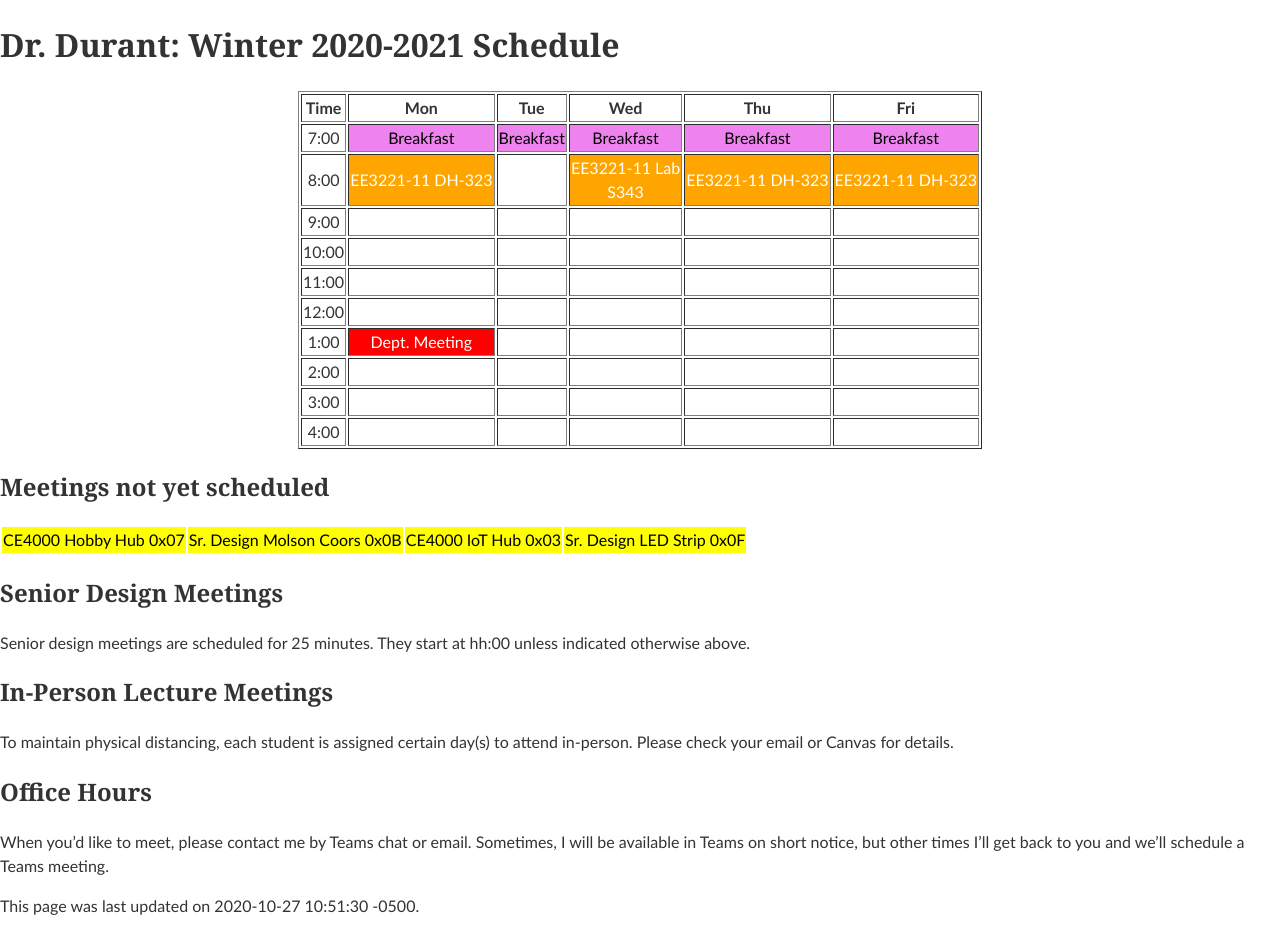
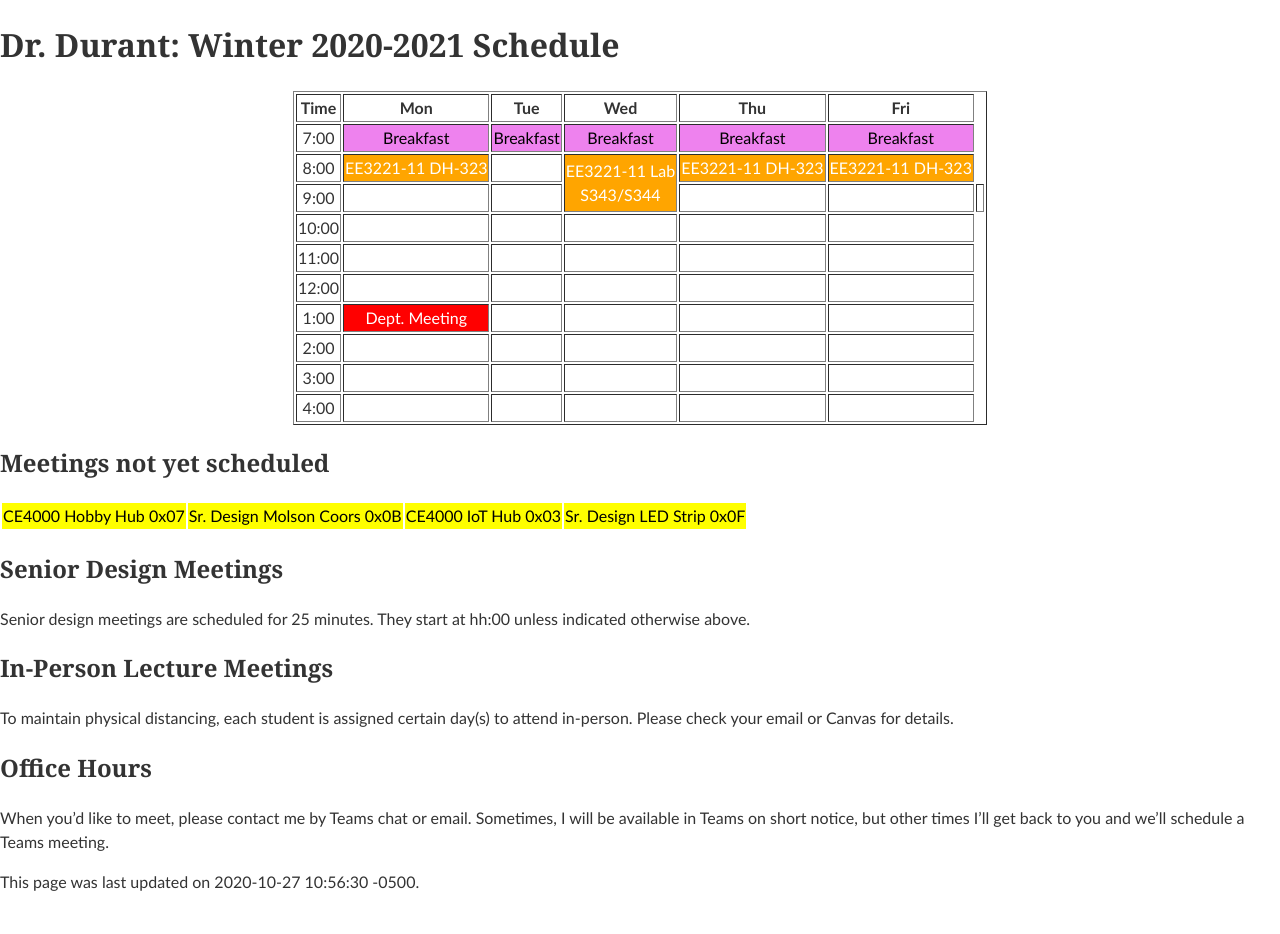
Before and after one commit to edurant/edurant.github.io, a Jekyll site: the page built from sched/w2021.md, in a window 1280 px wide. Built offline with Jekyll 4.4.1, drawn with Linux system fonts in a browser that asks for light colours; after the commit the page ends 910 px from its top, so only the background shows below that.

Commit message:
winter schedule corrections

```diff
--- a/sched/w2021.md
+++ b/sched/w2021.md
@@ -1,6 +1,6 @@
 ---
 title: "Dr. Durant: Winter 2020-2021 Schedule"
-date: 2020-10-27 10:51:30 -0500
+date: 2020-10-27 10:56:30 -0500
 ---
 
 <style type="text/css">
@@ -14,17 +14,17 @@ td.lunch  { background-color: violet;  color: black; }
 
 <div align="center">
 <table border>
-<tr><th>Time</th>       <th>Mon</th>                                    <th>Tue</th>                        <th>Wed</th>                                    <th>Thu</th>                                    <th>Fri</th>                                    </tr>
-<tr><td>7:00</td>       <td class="lunch">Breakfast</td>                <td class="lunch">Breakfast</td>    <td class="lunch">Breakfast</td>                <td class="lunch">Breakfast</td>                <td class="lunch">Breakfast</td>                </tr>
-<tr><td>8:00</td>       <td class="ee3221">EE3221-11&nbsp;DH-323</td>   <td>&nbsp;</td>                     <td class="ee3221">EE3221-11 Lab<br/>S343</td>  <td class="ee3221">EE3221-11&nbsp;DH-323</td>   <td class="ee3221">EE3221-11&nbsp;DH-323</td>   </tr>
-<tr><td>9:00</td>       <td>&nbsp;</td>                                 <td>&nbsp;</td>                     <td>&nbsp;</td>                                 <td>&nbsp;</td>                                 <td>&nbsp;</td>                                 </tr>
-<tr><td>10:00</td>      <td>&nbsp;</td>                                 <td>&nbsp;</td>                     <td>&nbsp;</td>                                 <td>&nbsp;</td>                                 <td>&nbsp;</td>                                 </tr>
-<tr><td>11:00</td>      <td>&nbsp;</td>                                 <td>&nbsp;</td>                     <td>&nbsp;</td>                                 <td>&nbsp;</td>                                 <td>&nbsp;</td>                                 </tr>
-<tr><td>12:00</td>      <td>&nbsp;</td>                                 <td>&nbsp;</td>                     <td>&nbsp;</td>                                 <td>&nbsp;</td>                                 <td>&nbsp;</td>                                 </tr>
-<tr><td>1:00</td>       <td class="am">Dept. Meeting</td>               <td>&nbsp;</td>                     <td>&nbsp;</td>                                 <td>&nbsp;</td>                                 <td>&nbsp;</td>                                 </tr>
-<tr><td>2:00</td>       <td>&nbsp;</td>                                 <td>&nbsp;</td>                     <td>&nbsp;</td>                                 <td>&nbsp;</td>                                 <td>&nbsp;</td>                                 </tr>
-<tr><td>3:00</td>       <td>&nbsp;</td>                                 <td>&nbsp;</td>                     <td>&nbsp;</td>                                 <td>&nbsp;</td>                                 <td>&nbsp;</td>                                 </tr>
-<tr><td>4:00</td>       <td>&nbsp;</td>                                 <td>&nbsp;</td>                     <td>&nbsp;</td>                                 <td>&nbsp;</td>                                 <td>&nbsp;</td>                                 </tr>
+<tr><th>Time</th>       <th>Mon</th>                                    <th>Tue</th>                        <th>Wed</th>                                                    <th>Thu</th>                                    <th>Fri</th>                                    </tr>
+<tr><td>7:00</td>       <td class="lunch">Breakfast</td>                <td class="lunch">Breakfast</td>    <td class="lunch">Breakfast</td>                                <td class="lunch">Breakfast</td>                <td class="lunch">Breakfast</td>                </tr>
+<tr><td>8:00</td>       <td class="ee3221">EE3221-11&nbsp;DH-323</td>   <td>&nbsp;</td>                     <td class="ee3221" rowspan="2">EE3221-11 Lab<br/>S343/S344</td> <td class="ee3221">EE3221-11&nbsp;DH-323</td>   <td class="ee3221">EE3221-11&nbsp;DH-323</td>   </tr>
+<tr><td>9:00</td>       <td>&nbsp;</td>                                 <td>&nbsp;</td>                     <td>&nbsp;</td>                                                 <td>&nbsp;</td>                                 <td>&nbsp;</td>                                 </tr>
+<tr><td>10:00</td>      <td>&nbsp;</td>                                 <td>&nbsp;</td>                     <td>&nbsp;</td>                                                 <td>&nbsp;</td>                                 <td>&nbsp;</td>                                 </tr>
+<tr><td>11:00</td>      <td>&nbsp;</td>                                 <td>&nbsp;</td>                     <td>&nbsp;</td>                                                 <td>&nbsp;</td>                                 <td>&nbsp;</td>                                 </tr>
+<tr><td>12:00</td>      <td>&nbsp;</td>                                 <td>&nbsp;</td>                     <td>&nbsp;</td>                                                 <td>&nbsp;</td>                                 <td>&nbsp;</td>                                 </tr>
+<tr><td>1:00</td>       <td class="am">Dept. Meeting</td>               <td>&nbsp;</td>                     <td>&nbsp;</td>                                                 <td>&nbsp;</td>                                 <td>&nbsp;</td>                                 </tr>
+<tr><td>2:00</td>       <td>&nbsp;</td>                                 <td>&nbsp;</td>                     <td>&nbsp;</td>                                                 <td>&nbsp;</td>                                 <td>&nbsp;</td>                                 </tr>
+<tr><td>3:00</td>       <td>&nbsp;</td>                                 <td>&nbsp;</td>                     <td>&nbsp;</td>                                                 <td>&nbsp;</td>                                 <td>&nbsp;</td>                                 </tr>
+<tr><td>4:00</td>       <td>&nbsp;</td>                                 <td>&nbsp;</td>                     <td>&nbsp;</td>                                                 <td>&nbsp;</td>                                 <td>&nbsp;</td>                                 </tr>
 </table>
 </div>
 
```
